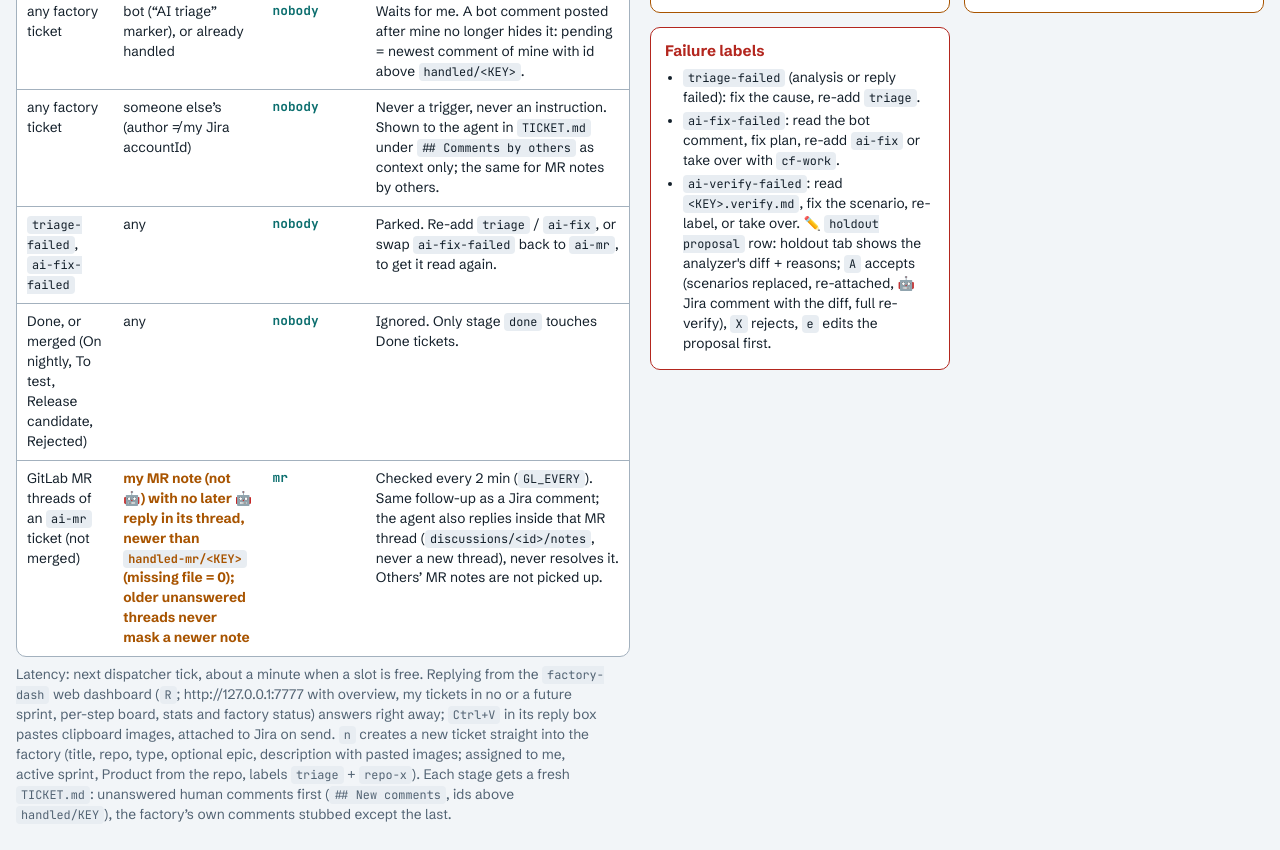
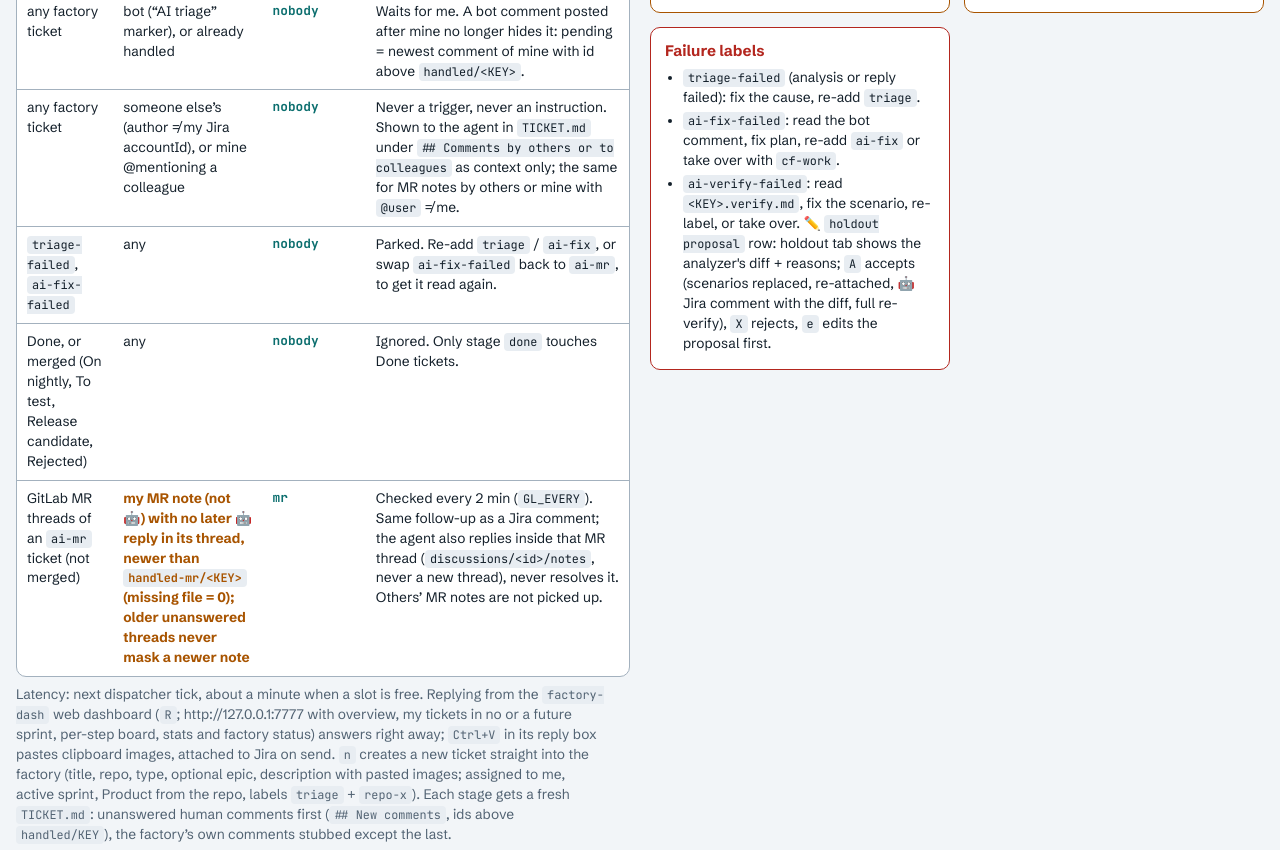
Before and after one commit to zimmicz/dotfiles, a plain HTML site: page sw-factory/map/index.html in a window 1280 px wide. Shown: the part 2394-3244 px from the top of the page. Drawn offline with Linux system fonts and the light colour scheme.

Commit message:
feat(sw-factory): ignore my comments that @mention colleagues
Jira comments mentioning another accountId and MR notes with @user other
than me are addressed to a colleague: never a trigger, never an instruction,
shown in TICKET.md under "Comments by others or to colleagues".

Co-Authored-By: Claude Opus 5.5 <noreply@anthropic.com>

```diff
--- a/sw-factory/map/index.html
+++ b/sw-factory/map/index.html
@@ -514,7 +514,7 @@
           <tr><td><code>triaged</code> without <code>ai-mr</code>: To Do, or any open ticket with <code>ai-fix</code></td><td class="me">mine, newer than the last handled one</td><td class="k">reply</td><td>Re-analyzes, updates PLAN.md + scenarios, posts a bot answer. <code>impl</code> skips the ticket until it is answered. Re-reads labels fresh (issue GET, not the lagging search index) first: already <code>ai-mr</code> → exits untouched, comment left for <code>mr</code>. Failure: <span class="bad">triage-failed</span>, no retry loop.</td></tr>
           <tr><td><code>ai-mr</code>, not Done and not On nightly / To test / Release candidate / Rejected</td><td class="me">mine, newer than the last handled one</td><td class="k">mr</td><td>Implementer runs again on the same worktree. A question gets a Jira answer; a change request also gets a push to the same MR, which drops <code>ai-verified</code> / <code>ai-verify-failed</code> / <code>ai-verify-retry</code> so verify runs again (<code>ai-reviewed</code> goes too, the next review covers only the delta). Ends without a Jira comment (stuck, questions): the worker posts the agent’s final answer as the bot comment, ticket stays <code>ai-mr</code>, my reply re-runs it. Crash with no final answer: <span class="bad">ai-fix-failed</span>.</td></tr>
           <tr><td>any factory ticket</td><td>bot (“AI triage” marker), or already handled</td><td class="k">nobody</td><td>Waits for me. A bot comment posted after mine no longer hides it: pending = newest comment of mine with id above <code>handled/&lt;KEY&gt;</code>.</td></tr>
-          <tr><td>any factory ticket</td><td>someone else’s (author ≠ my Jira accountId)</td><td class="k">nobody</td><td>Never a trigger, never an instruction. Shown to the agent in <code>TICKET.md</code> under <code>## Comments by others</code> as context only; the same for MR notes by others.</td></tr>
+          <tr><td>any factory ticket</td><td>someone else’s (author ≠ my Jira accountId), or mine @mentioning a colleague</td><td class="k">nobody</td><td>Never a trigger, never an instruction. Shown to the agent in <code>TICKET.md</code> under <code>## Comments by others or to colleagues</code> as context only; the same for MR notes by others or mine with <code>@user</code> ≠ me.</td></tr>
           <tr><td><code>triage-failed</code>, <code>ai-fix-failed</code></td><td>any</td><td class="k">nobody</td><td>Parked. Re-add <code>triage</code> / <code>ai-fix</code>, or swap <code>ai-fix-failed</code> back to <code>ai-mr</code>, to get it read again.</td></tr>
           <tr><td>Done, or merged (On nightly, To test, Release candidate, Rejected)</td><td>any</td><td class="k">nobody</td><td>Ignored. Only stage <code>done</code> touches Done tickets.</td></tr>
           <tr><td>GitLab MR threads of an <code>ai-mr</code> ticket (not merged)</td><td class="me">my MR note (not 🤖) with no later 🤖 reply in its thread, newer than <code>handled-mr/&lt;KEY&gt;</code> (missing file = 0); older unanswered threads never mask a newer note</td><td class="k">mr</td><td>Checked every 2 min (<code>GL_EVERY</code>). Same follow-up as a Jira comment; the agent also replies inside that MR thread (<code>discussions/&lt;id&gt;/notes</code>, never a new thread), never resolves it. Others’ MR notes are not picked up.</td></tr>
```
Also changed, not shown: 5 other files.
